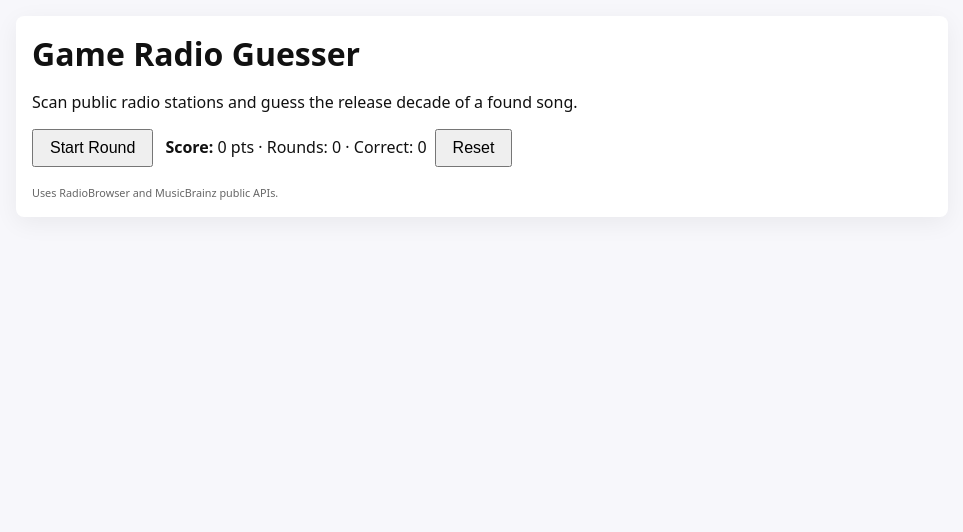
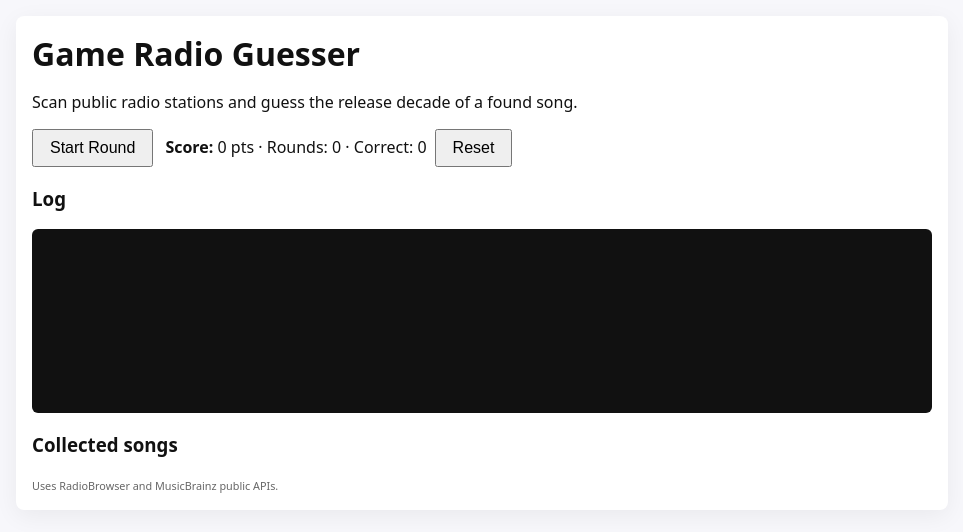
Before and after one commit to davidzenisu/game-radio-guesser, a React (Vite) app: page / in a window 1280 px wide. Shown: the top 532 px of the page, without its empty margins (158-1121 px from the left). Built offline with nearby package versions, Linux system fonts and the light colour scheme.

Commit message:
Reenable debug mode

```diff
--- a/src/App.jsx
+++ b/src/App.jsx
@@ -44,7 +44,7 @@ async function getSongYear(artist, track, logFn) {
 }
 
 export default function App() {
-  const IS_PROD = true;
+  const IS_PROD = Boolean(import.meta.env && import.meta.env.PROD);
   const [logs, setLogs] = useState([]);
   const [running, setRunning] = useState(false);
   const [match, setMatch] = useState(null); // match object but hide year until guess
```
